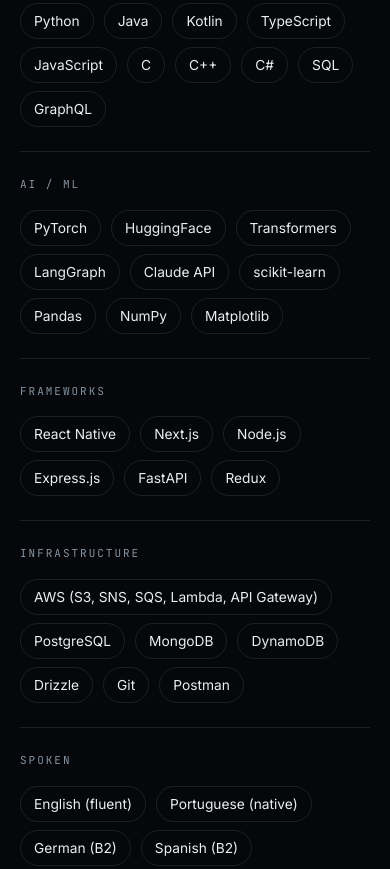
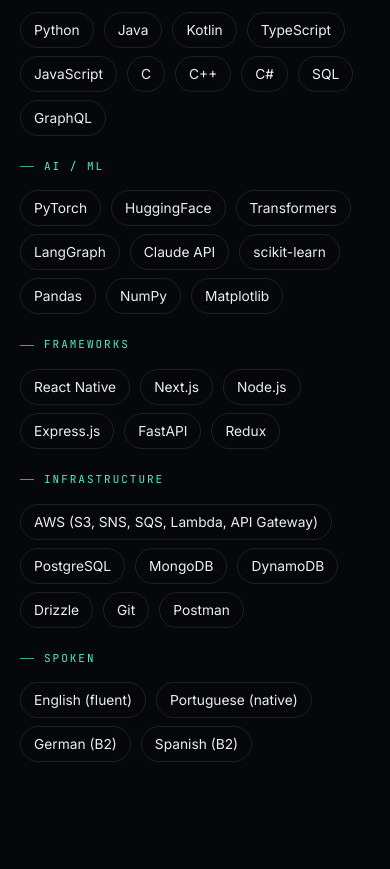
Before and after one commit to larachieppe/portfolio, a website built with Vite: page index.html in a window 390 px wide. Shown: the part 7227-8096 px from the top of the page. Built offline with nearby package versions, Linux system fonts and the light colour scheme; animation ran at ten frames a second.

Commit message:
Redesign Skills layout; make scroll-reveal fail-safe
- Skills was a 2-column grid with a wide label column, leaving a big
  label-to-pill gap and tall half-empty rows. Replace with compact grouped
  cards in a responsive auto-fit grid: mint label directly above a tight
  pill wrap. Renames .skill-row -> .skill-group.
- Fix a latent bug where content could stay stuck at opacity 0: the
  IntersectionObserver can silently not fire in a backgrounded/occluded
  tab. wireReveals now reveals anything already on screen at load and has a
  2.5s failsafe that reveals everything still hidden.

```diff
--- a/src/style.css
+++ b/src/style.css
@@ -852,32 +852,36 @@ h1.hero-name .ln:nth-child(2) > span {
 
 /* ---------- skills ------------------------------------------ */
 
+/* Compact grouped cards in a responsive grid — label sits directly above a
+   tight wrap of pills, so there is no large label-to-pill gap and no tall,
+   half-empty rows. */
 .skills {
   display: grid;
-  gap: 0;
+  grid-template-columns: repeat(auto-fit, minmax(248px, 1fr));
+  gap: clamp(22px, 3vw, 36px) clamp(28px, 4vw, 60px);
+  border-top: 1px solid var(--line);
+  padding-top: clamp(26px, 4vh, 46px);
 }
 
-.skill-row {
-  display: grid;
-  grid-template-columns: minmax(140px, 0.34fr) minmax(0, 1fr);
-  gap: clamp(16px, 3vw, 44px);
-  padding: 24px 0;
-  border-top: 1px solid var(--line);
-  align-items: start;
-}
-
-.skill-row:last-child {
-  border-bottom: 1px solid var(--line);
-}
-
-.skill-row h3 {
-  margin: 0;
+.skill-group h3 {
+  margin: 0 0 15px;
+  display: flex;
+  align-items: center;
+  gap: 10px;
   font-family: var(--mono);
   font-size: 11px;
   letter-spacing: 0.18em;
   text-transform: uppercase;
-  color: var(--muted);
+  color: var(--mint);
   font-weight: 400;
+}
+
+.skill-group h3::before {
+  content: "";
+  width: 14px;
+  height: 1px;
+  background: var(--mint);
+  opacity: 0.7;
 }
 
 .skill-items {
@@ -1083,8 +1087,7 @@ footer {
   .hero-tag {
     grid-template-columns: minmax(0, 1fr);
   }
-  .job,
-  .skill-row {
+  .job {
     grid-template-columns: minmax(0, 1fr);
   }
 }
--- a/src/ui.js
+++ b/src/ui.js
@@ -83,7 +83,7 @@ export function renderContent() {
   $("#skillsList").innerHTML = skills
     .map(
       (s, i) => `
-      <div class="skill-row reveal" data-delay="${i % 4}">
+      <div class="skill-group reveal" data-delay="${i % 4}">
         <h3>${esc(s.group)}</h3>
         <div class="skill-items">${s.items.map((it) => `<span>${esc(it)}</span>`).join("")}</div>
       </div>`
@@ -235,18 +235,32 @@ export function wireScroll(field, { lockProgress = false } = {}) {
 /* ---------------- reveal on scroll ---------------- */
 
 export function wireReveals() {
+  const els = [...document.querySelectorAll(".reveal")];
+  const show = (el) => el.classList.add("in");
+
   const io = new IntersectionObserver(
     (entries) => {
       entries.forEach((e) => {
         if (e.isIntersecting) {
-          e.target.classList.add("in");
+          show(e.target);
           io.unobserve(e.target);
         }
       });
     },
     { threshold: 0.14, rootMargin: "0px 0px -8% 0px" }
   );
-  document.querySelectorAll(".reveal").forEach((el) => io.observe(el));
+
+  els.forEach((el) => {
+    // Reveal anything already on screen at load immediately, so the first
+    // paint is never a blank section waiting on a scroll event.
+    if (el.getBoundingClientRect().top < window.innerHeight) show(el);
+    else io.observe(el);
+  });
+
+  // Failsafe: IntersectionObserver can silently not fire in a backgrounded or
+  // occluded tab. Never let content stay stuck invisible — reveal everything
+  // still hidden a few seconds in, regardless.
+  setTimeout(() => els.forEach(show), 2500);
 }
 
 /* ---------------- cursor ---------------- */
```
